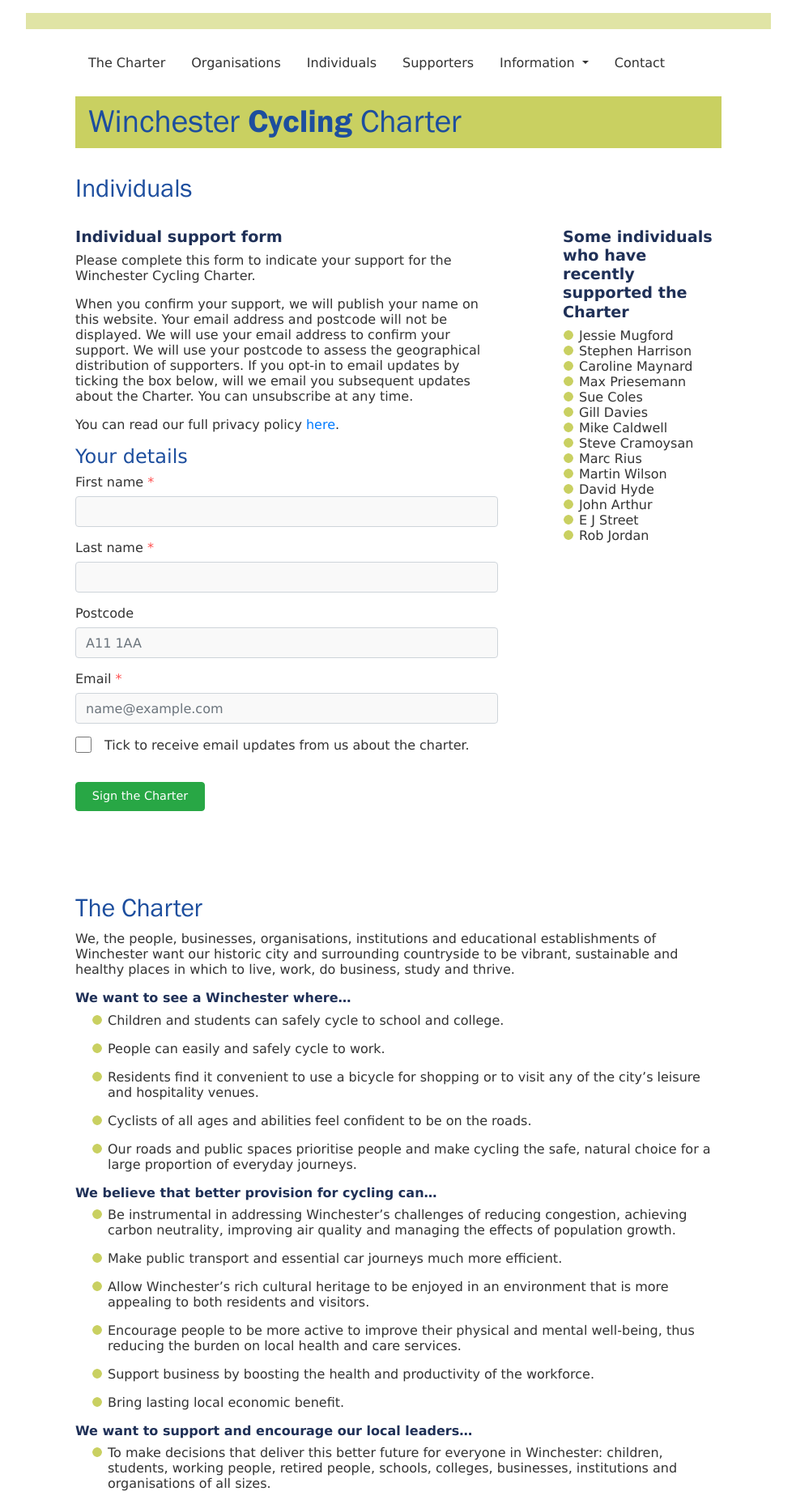
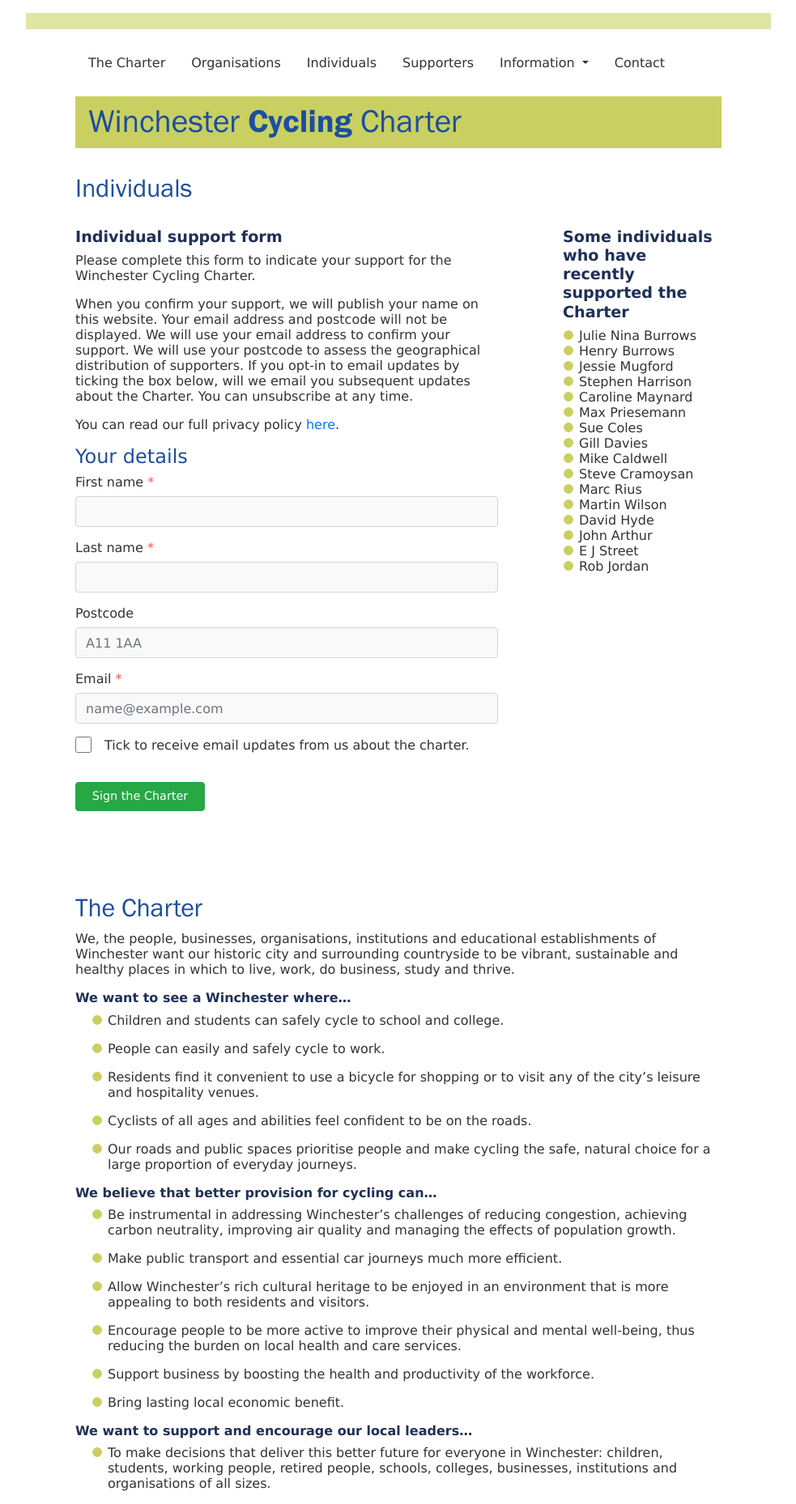
Before and after one commit to winchestercyclingcharter/winchestercyclingcharter.github.io, a Jekyll site: the page built from ind-page.md, in a window 1280 px wide. Shown: the whole page at 81% size, without its empty margins (148-1131 px from the left). Built offline with Jekyll 4.4.1, drawn with Linux system fonts in a browser that asks for light colours; nearby versions of some CDN libraries.

Commit message:
Update people.yml

```diff
--- a/_data/people.yml
+++ b/_data/people.yml
@@ -13,3 +13,5 @@ people:
 - { lastname: Maynard, firstname: Caroline, dt: 20210216-140403-719357 }
 - { lastname: Harrison, firstname: Stephen, dt: 20210216-173804-910369 }
 - { lastname: Mugford, firstname: Jessie, dt: 20210217-174202-870302 }
+- { lastname: Burrows, firstname: Henry, dt: 20210218-073033-414505 }
+- { lastname: Burrows, firstname: Julie Nina, dt: 20210218-073513-614252 }
```
